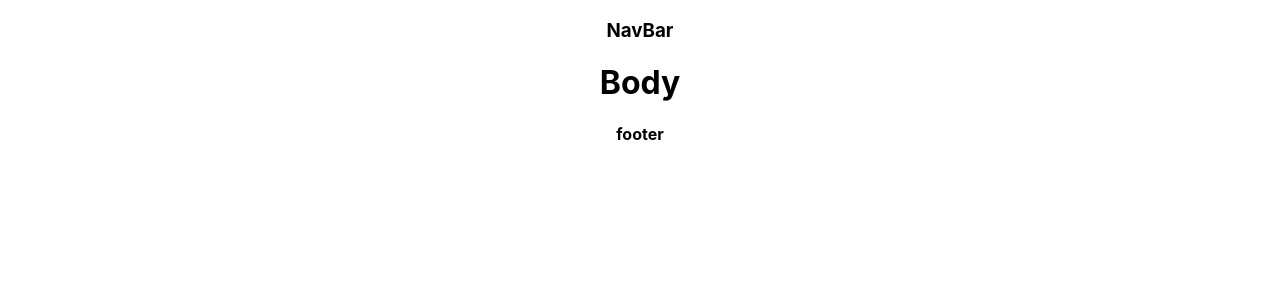
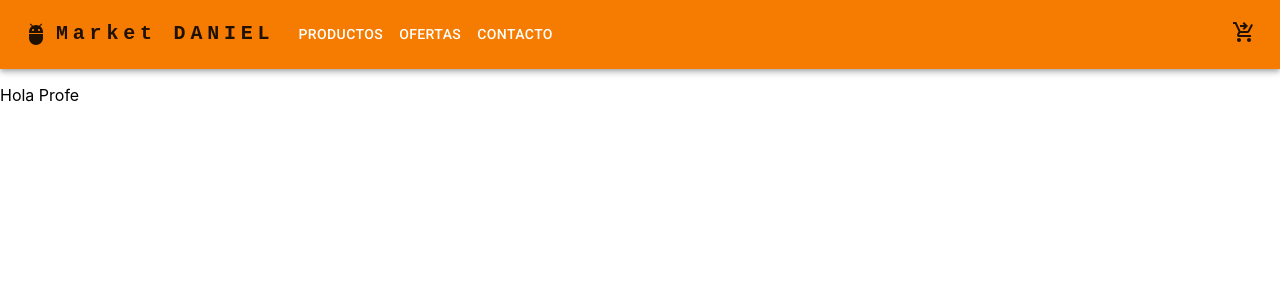
Before and after one commit to AlexisPalavecino/ecommerceReact, a React (Create React App) app: page / in a window 1280 px wide. Shown: the top 300 px of the page. Built offline with nearby package versions, Linux system fonts and the light colour scheme.

Commit message:
segundo y tercer desafio

```diff
--- a/package.json
+++ b/package.json
@@ -5,6 +5,7 @@
   "dependencies": {
     "@emotion/react": "^11.10.0",
     "@emotion/styled": "^11.10.0",
+    "@mui/icons-material": "^5.8.4",
     "@mui/material": "^5.10.1",
     "@testing-library/jest-dom": "^5.16.5",
     "@testing-library/react": "^13.3.0",
--- a/public/index.html
+++ b/public/index.html
@@ -9,7 +9,10 @@
       name="description"
       content="Web site created using create-react-app"
     />
+    <link  rel="stylesheet" href="https://fonts.googleapis.com/css?family=Roboto:300,400,500,700&display=swap"/>
     <link rel="apple-touch-icon" href="%PUBLIC_URL%/logo192.png" />
+    <link  rel="stylesheet"  href="https://fonts.googleapis.com/icon?family=Material+Icons"/>
+
     <!--
       manifest.json provides metadata used when your web app is installed on a
       user's mobile device or desktop. See https://developers.google.com/web/fundamentals/web-app-manifest/
--- a/src/App.js
+++ b/src/App.js
@@ -1,13 +1,20 @@
 import logo from './logo.svg';
 import './App.css';
+import NavBar from './components/NavBar';
+import ItemListContainer from './components/ItemListContainer';
+import { ThemeProvider } from '@mui/material';
+import theme from './themeConfig'
 
 function App() {
+  const saludo = 'Hola Profe'
   return (
-    <div className="App">
-      <h3>NavBar</h3>
-      <h1>Body</h1>
-      <h4>footer</h4>
-    </div>
+
+    <ThemeProvider theme = {theme}>
+      < NavBar />
+      <ItemListContainer saludar = {saludo}/>
+
+    </ThemeProvider>
+
   );
 }
 
--- /dev/null
+++ b/src/components/CartWidget.jsx
@@ -0,0 +1,9 @@
+import React from 'react'
+import ShoppingCartCheckoutIcon from '@mui/icons-material/ShoppingCartCheckout';
+const CartWidget = ({couter}) => {
+  return (
+    <ShoppingCartCheckoutIcon/>
+  )
+}
+
+export default CartWidget
--- /dev/null
+++ b/src/components/ItemListContainer.jsx
@@ -0,0 +1,10 @@
+import React from 'react'
+
+export default function ItemListContainer({saludar}) {
+    return (
+
+    <div>
+        <p>{saludar}</p>
+    </div>
+  )
+}
--- /dev/null
+++ b/src/components/NavBar.jsx
@@ -0,0 +1,158 @@
+import * as React from 'react';
+import AppBar from '@mui/material/AppBar';
+import Box from '@mui/material/Box';
+import Toolbar from '@mui/material/Toolbar';
+import IconButton from '@mui/material/IconButton';
+import Typography from '@mui/material/Typography';
+import Menu from '@mui/material/Menu';
+import MenuIcon from '@mui/icons-material/Menu';
+import Container from '@mui/material/Container';
+import Avatar from '@mui/material/Avatar';
+import Button from '@mui/material/Button';
+import Tooltip from '@mui/material/Tooltip';
+import MenuItem from '@mui/material/MenuItem';
+import AdbIcon from '@mui/icons-material/Adb';
+import CartWidget from './CartWidget';
+
+const pages = ['Productos', 'Ofertas', 'Contacto'];
+const settings = ['Profile', 'Account', 'Dashboard', 'Logout'];
+
+export default function NavBar() {
+  const [anchorElNav, setAnchorElNav] = React.useState(null);
+  const [anchorElUser, setAnchorElUser] = React.useState(null);
+
+  const handleOpenNavMenu = (event) => {
+    setAnchorElNav(event.currentTarget);
+  };
+  const handleOpenUserMenu = (event) => {
+    setAnchorElUser(event.currentTarget);
+  };
+
+  const handleCloseNavMenu = () => {
+    setAnchorElNav(null);
+  };
+
+  const handleCloseUserMenu = () => {
+    setAnchorElUser(null);
+  };
+
+  return (
+    <AppBar position="static">
+      <Container maxWidth="xl">
+        <Toolbar disableGutters>
+          <AdbIcon sx={{ display: { xs: 'none', md: 'flex' }, mr: 1 }} />
+          <Typography
+            variant="h6"
+            noWrap
+            component="a"
+            href="/"
+            sx={{
+              mr: 2,
+              display: { xs: 'none', md: 'flex' },
+              fontFamily: 'monospace',
+              fontWeight: 700,
+              letterSpacing: '.3rem',
+              color: 'inherit',
+              textDecoration: 'none',
+            }}
+          >
+            Market DANIEL
+          </Typography>
+
+          <Box sx={{ flexGrow: 1, display: { xs: 'flex', md: 'none' } }}>
+            <IconButton
+              size="large"
+              aria-label="account of current user"
+              aria-controls="menu-appbar"
+              aria-haspopup="true"
+              onClick={handleOpenNavMenu}
+              color="inherit"
+            >
+              <MenuIcon />
+            </IconButton>
+            <Menu
+              id="menu-appbar"
+              anchorEl={anchorElNav}
+              anchorOrigin={{
+                vertical: 'bottom',
+                horizontal: 'left',
+              }}
+              keepMounted
+              transformOrigin={{
+                vertical: 'top',
+                horizontal: 'left',
+              }}
+              open={Boolean(anchorElNav)}
+              onClose={handleCloseNavMenu}
+              sx={{
+                display: { xs: 'block', md: 'none' },
+              }}
+            >
+              {pages.map((page) => (
+                <MenuItem key={page} onClick={handleCloseNavMenu}>
+                  <Typography textAlign="center">{page}</Typography>
+                </MenuItem>
+              ))}
+            </Menu>
+          </Box>
+          <AdbIcon sx={{ display: { xs: 'flex', md: 'none' }, mr: 1 }} />
+          <Typography
+            variant="h5"
+            noWrap
+            component="a"
+            href=""
+            sx={{
+              mr: 2,
+              display: { xs: 'flex', md: 'none' },
+              flexGrow: 1,
+              fontFamily: 'monospace',
+              fontWeight: 700,
+              letterSpacing: '.3rem',
+              color: 'inherit',
+              textDecoration: 'none',
+            }}
+          >
+            LOGO
+          </Typography>
+          <Box sx={{ flexGrow: 1, display: { xs: 'none', md: 'flex' } }}>
+            {pages.map((page) => (
+              <Button
+                key={page}
+                onClick={handleCloseNavMenu}
+                sx={{ my: 2, color: 'white', display: 'block' }}
+              >
+                {page}
+              </Button>
+            ))}
+          </Box>
+
+          <Box sx={{ flexGrow: 0 }}>
+            <CartWidget />
+            <Menu
+              sx={{ mt: '45px' }}
+              id="menu-appbar"
+              anchorEl={anchorElUser}
+              anchorOrigin={{
+                vertical: 'top',
+                horizontal: 'right',
+              }}
+              keepMounted
+              transformOrigin={{
+                vertical: 'top',
+                horizontal: 'right',
+              }}
+              open={Boolean(anchorElUser)}
+              onClose={handleCloseUserMenu}
+            >
+              {settings.map((setting) => (
+                <MenuItem key={setting} onClick={handleCloseUserMenu}>
+                  <Typography textAlign="center">{setting}</Typography>
+                </MenuItem>
+              ))}
+            </Menu>
+          </Box>
+        </Toolbar>
+      </Container>
+    </AppBar>
+  );
+};
--- /dev/null
+++ b/src/themeConfig.js
@@ -0,0 +1,11 @@
+import { createTheme } from "@mui/material";
+
+const theme = createTheme({
+        palette: {
+            primary:{
+                main:'#f57c00'
+            }
+        }
+    })
+
+export default theme
```
Also changed, not shown: public/carrito.png (added), 1 other file (tests, documents, lock files or other folders).
